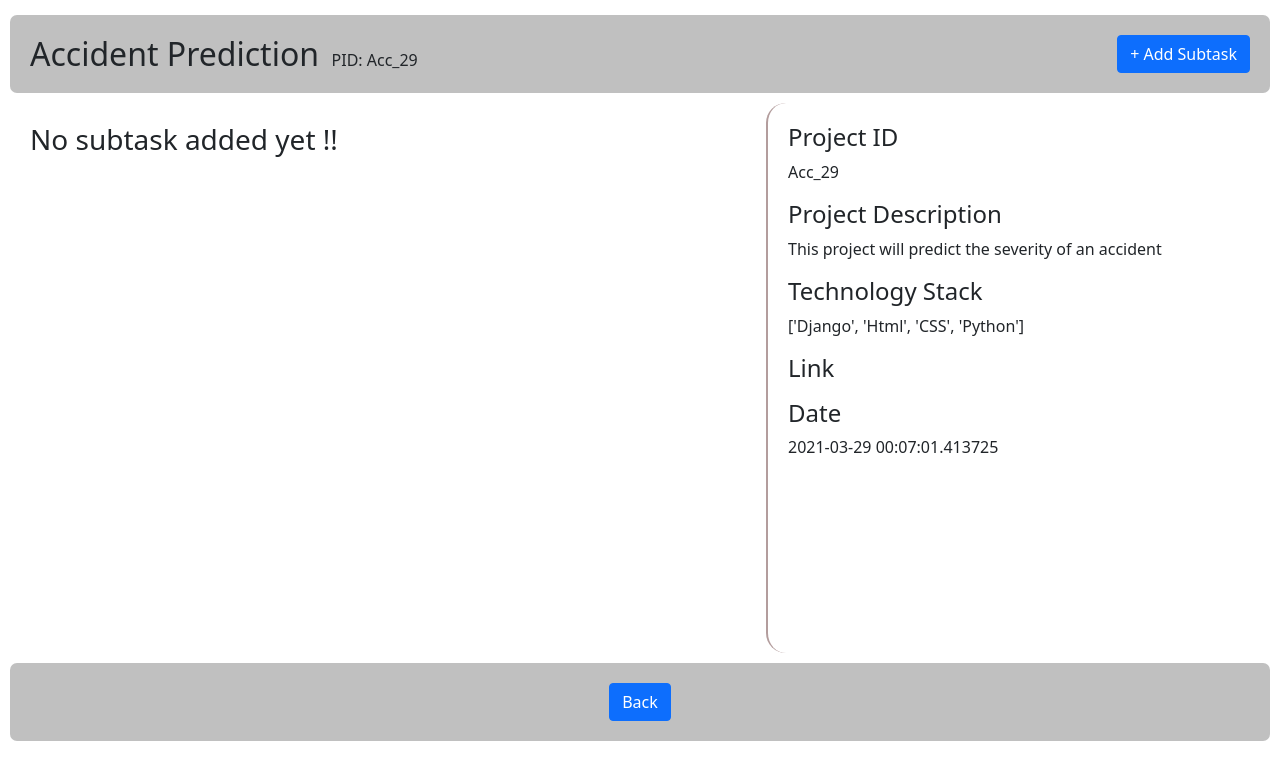
After one commit to sruti2024/PRO_Act, a Django app: a page that uses templates/modules.html in a window 1280 px wide. The commit adds this page. Shown: the top 780 px of the page. Run offline with Django 3.2, Linux system fonts and the light colour scheme; data comes from the database, SQL or seed files in the repository; both versions use the stored data as it was after the commit.

Commit message:
Added Module Page

```diff
--- a/home/urls.py
+++ b/home/urls.py
@@ -19,7 +19,7 @@ urlpatterns = [
     path('profile/', views.profile , name="profile"),
     path('profile_update/',views.profile_update,name="profile_update"),
     path('contact/', views.contact , name="contact"),
-
+    path('modules/<str:p_id>/', views.modules, name="modules"),
 ]
 
 
--- a/home/views.py
+++ b/home/views.py
@@ -220,3 +220,10 @@ def profile_update(request):
         'p_form':p_form,
     }
     return render(request,'profile_update.html',context)
+
+
+
+def modules(request, p_id):
+    obj = Project_add.objects.get(pid = p_id)
+    context= {"obj": obj}
+    return render(request, 'modules.html', context)
--- /dev/null
+++ b/static/CSS/moduleStyle.css
@@ -0,0 +1,105 @@
+*{
+  box-sizing: border-box;
+}
+
+body{
+  margin: 0px;
+  padding:10px;
+}
+
+header,footer{
+  padding: 20px;
+  margin-top: 5px;
+  background-color: #C0C0C0;
+  border-radius: 7px;
+}
+footer{
+  text-align: center;
+}
+
+section{
+  width:60%;
+  float: left;
+  height: 550px;
+  padding: 20px;
+}
+
+.right{
+  width: 40%;
+  float: left;
+  height: 550px;
+  border-left: 2px solid rgb(179, 157, 157);
+  padding: 20px;
+}
+
+
+.main *{
+border-radius: 20px;
+}
+
+.main{
+  margin: 10px 0px;
+}
+
+.main::after{
+  content: "";
+  clear: both;
+  display: table;
+}
+
+  /* FOR MODEL POPUP */
+
+  .modal {
+    background-color: rgba(0, 0, 0, 0.7);
+    width: 100%;
+    height: 100%;
+    position: absolute;
+    top: 0;
+    justify-content: center;
+    align-items: center;
+    display: none;
+  }
+
+  .modal-content {
+    height: 300px;
+    width: 500px;
+    background-color: white;
+    text-align: center;
+    position: relative;
+    border-radius: 4px;
+
+  }
+
+  .form-group{
+    text-align: left;
+    padding:20px;
+  }
+  .close {
+    color: white;
+    float: right;
+    font-size: 28px;
+    font-weight: bold;
+  }
+
+  .close:hover,
+  .close:focus {
+    color: #000;
+    text-decoration: none;
+    cursor: pointer;
+  }
+
+  .modal-header {
+    padding: 1px 16px;
+    background-color: #1d68f3;
+    color: black;
+  }
+
+  .modal-body {
+    padding: 5px 16px;
+    background-color: white;
+  }
+
+  .modal-footer {
+    padding: 2px 16px;
+    color: white;
+  }
--- /dev/null
+++ b/static/js/module-action.js
@@ -0,0 +1,15 @@
+document.getElementById("myBtn").addEventListener("click", function () {
+    document.querySelector(".modal").style.display = "flex";
+  });
+
+  document.getElementById("cls").addEventListener("click", function () {
+    document.querySelector(".modal").style.display = "none";
+  });
+
+  document.querySelector(".close").addEventListener("click", function () {
+    document.querySelector(".modal").style.display = "none";
+  });
+
+  document.getElementById("save").addEventListener("click", function () {
+    document.querySelector(".modal").style.display = "none";
+  });
--- a/templates/base.html
+++ b/templates/base.html
@@ -15,6 +15,7 @@
     <script src="https://code.jquery.com/jquery-3.5.1.slim.min.js" integrity="sha384-DfXdz2htPH0lsSSs5nCTpuj/zy4C+OGpamoFVy38MVBnE+IbbVYUew+OrCXaRkfj" crossorigin="anonymous"></script>
     <script src="https://cdn.jsdelivr.net/npm/bootstrap@4.5.3/dist/js/bootstrap.bundle.min.js" integrity="sha384-ho+j7jyWK8fNQe+A12Hb8AhRq26LrZ/JpcUGGOn+Y7RsweNrtN/tE3MoK7ZeZDyx" crossorigin="anonymous"></script>
 
+    {% block head %} {% endblock head %}
     <title>{% block title %}{% endblock title %}</title>
     <style>
     {% block css %}{% endblock css %}
--- /dev/null
+++ b/templates/modules.html
@@ -0,0 +1,63 @@
+{% load static %}
+<!DOCTYPE html>
+<html lang="en">
+<head>
+  <meta charset="UTF-8">
+  <meta http-equiv="X-UA-Compatible" content="IE=edge">
+  <meta name="viewport" content="width=device-width, initial-scale=1.0">
+
+  <link href="https://cdn.jsdelivr.net/npm/bootstrap@5.0.0-beta1/dist/css/bootstrap.min.css" rel="stylesheet" integrity="sha384-giJF6kkoqNQ00vy+HMDP7azOuL0xtbfIcaT9wjKHr8RbDVddVHyTfAAsrekwKmP1" crossorigin="anonymous">
+
+  <link rel="stylesheet" href="{% static 'css/moduleStyle.css' %}" type="text/css">
+
+  <title>PRO_Act || Modules</title>
+</head>
+<body>
+  <header>
+    <h2 style="display: inline;">{{obj.name}}</h2>
+    <p style="display: inline;"> &nbsp PID: {{obj.pid}}</p>
+    <button style="display: inline;" class="btn btn-primary float-end" id="myBtn">+ Add Subtask </button>
+   </header>
+  <div class= "main">
+    <section>
+       <h3>No subtask added yet !!</h3>
+    </section>
+    <aside class="right">
+      <h4>Project ID</h4>
+      <p>{{obj.pid}}</p>
+      <h4>Project Description</h4>
+      <p>{{obj.desc}}</p>
+      <h4>Technology Stack</h4>
+      <p>{{obj.stack}}</p>
+      <h4>Link</h4>
+      <p>{{obj.link}}</p>
+      <h4>Date</h4>
+      <p>{{obj.date}}</p>
+    </aside>
+  </div>
+  <footer>
+    <a href="{% url 'project_view'%}" class="btn btn-primary ">Back</a>
+   </footer>
+
+   <div id="myModel" class="modal">
+     <div class="modal-content">
+       <div class="modal-header">
+         <h4 class="modal-title">Subtask Description</h4>
+         <span class="close">&times;</span>
+       </div>
+       <div class="modal-body">
+           <div class="form-group">
+             <label for="desc"><h5>Description</h5></label>
+             <textarea id="desc" name="txtarea" rows="4" cols="50"></textarea>
+           </div>
+       </div>
+       <div class="modal-footer" >
+         <button type="button" class="btn btn-secondary" id="cls">Close</button>
+         <button class="btn btn-primary" id="save">Save changes</buttom>
+       </div>
+     </div>
+   </div>
+
+   <script src="{% static 'js/module-action.js' %}"></script>
+</body>
+</html>
--- a/templates/project_add.html
+++ b/templates/project_add.html
@@ -5,7 +5,7 @@
 <div class="container">
 <h1 class="text-center">Add Project !</h1>
 
-<form method="post" action="/project_add">
+<form method="post" action="/project_add/">
 {% csrf_token %}
   <div class="form-group">
     <label for="name" class="control-label">Name of the Project</label>
--- a/templates/project_view.html
+++ b/templates/project_view.html
@@ -18,7 +18,7 @@
         <span style="box-sizing: content-box;padding:3px;border-radius:2px;background-color:blue;color:white;">{{stack}}</span>
       {% endfor %}
     </p>
-    <a href="#" class="btn btn-primary">Manage</a>
+    <a href="{% url 'modules' things.pid %}" class="btn btn-primary">Manage</a>
     </div>
     </div>
     </div>
```
Also changed, not shown: db.sqlite3, home/migrations/0001_initial.py, home/migrations/__init__.py (added).
